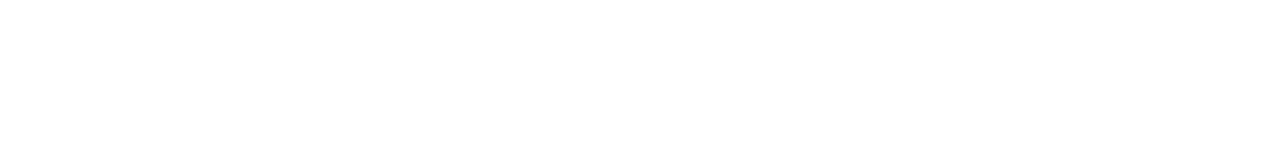
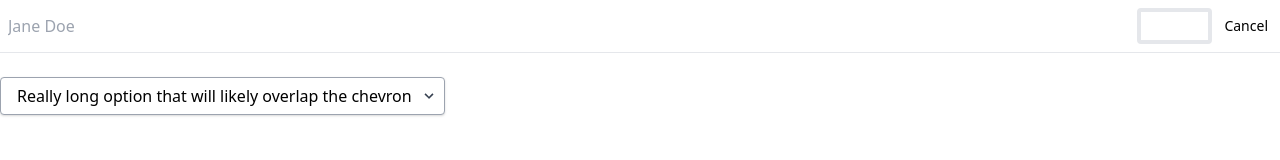
Before and after one commit to a-mccaffrey/aplus-foodies, a plain HTML site: page index.html in a window 1280 px wide. Drawn offline with nearby package versions, Linux system fonts and the light colour scheme.

Commit message:
Played around with forms

```diff
--- a/index.html
+++ b/index.html
@@ -1,7 +1,59 @@
 <!DOCTYPE html>
-
-<script type="text/javascript">
-
-var testVar = 3 +10;
-
-</script>
+<html lang="en">
+  <head>
+    <meta charset="UTF-8" />
+    <meta name="viewport" content="width=device-width, initial-scale=1.0" />
+    <title>Document</title>
+    <link
+      href="https://unpkg.com/tailwindcss@^1.0/dist/tailwind.min.css"
+      rel="stylesheet"
+    />
+  </head>
+  <body>
+    <form class="w-full w-100">
+      <div class="flex items-center border-b border-b-2 border-teal-500 py-2">
+        <input
+          class="appearance-none bg-transparent border-none w-full text-gray-700 mr-3 py-1 px-2 leading-tight focus:outline-none"
+          type="text"
+          placeholder="Jane Doe"
+          aria-label="Full name"
+        />
+        <button
+          class="flex-shrink-0 bg-teal-500 hover:bg-teal-700 border-teal-500 hover:border-teal-700 text-sm border-4 text-white py-1 px-2 rounded"
+          type="button"
+        >
+          Sign Up
+        </button>
+        <button
+          class="flex-shrink-0 border-transparent border-4 text-teal-500 hover:text-teal-800 text-sm py-1 px-2 rounded"
+          type="button"
+        >
+          Cancel
+        </button>
+      </div>
+    </form>
+    <br />
+    <div class="inline-block relative w-100">
+      <select
+        class="block border-teal-500 appearance-none w-full bg-white border border-gray-400 hover:border-gray-500 px-4 py-2 pr-8 rounded shadow leading-tight focus:outline-none focus:shadow-outline"
+      >
+        <option>Really long option that will likely overlap the chevron</option>
+        <option>Option 2</option>
+        <option>Option 3</option>
+      </select>
+      <div
+        class="pointer-events-none absolute inset-y-0 right-0 flex items-center px-2 text-gray-700"
+      >
+        <svg
+          class="fill-current h-4 w-4"
+          xmlns="http://www.w3.org/2000/svg"
+          viewBox="0 0 20 20"
+        >
+          <path
+            d="M9.293 12.95l.707.707L15.657 8l-1.414-1.414L10 10.828 5.757 6.586 4.343 8z"
+          />
+        </svg>
+      </div>
+    </div>
+  </body>
+</html>
```
